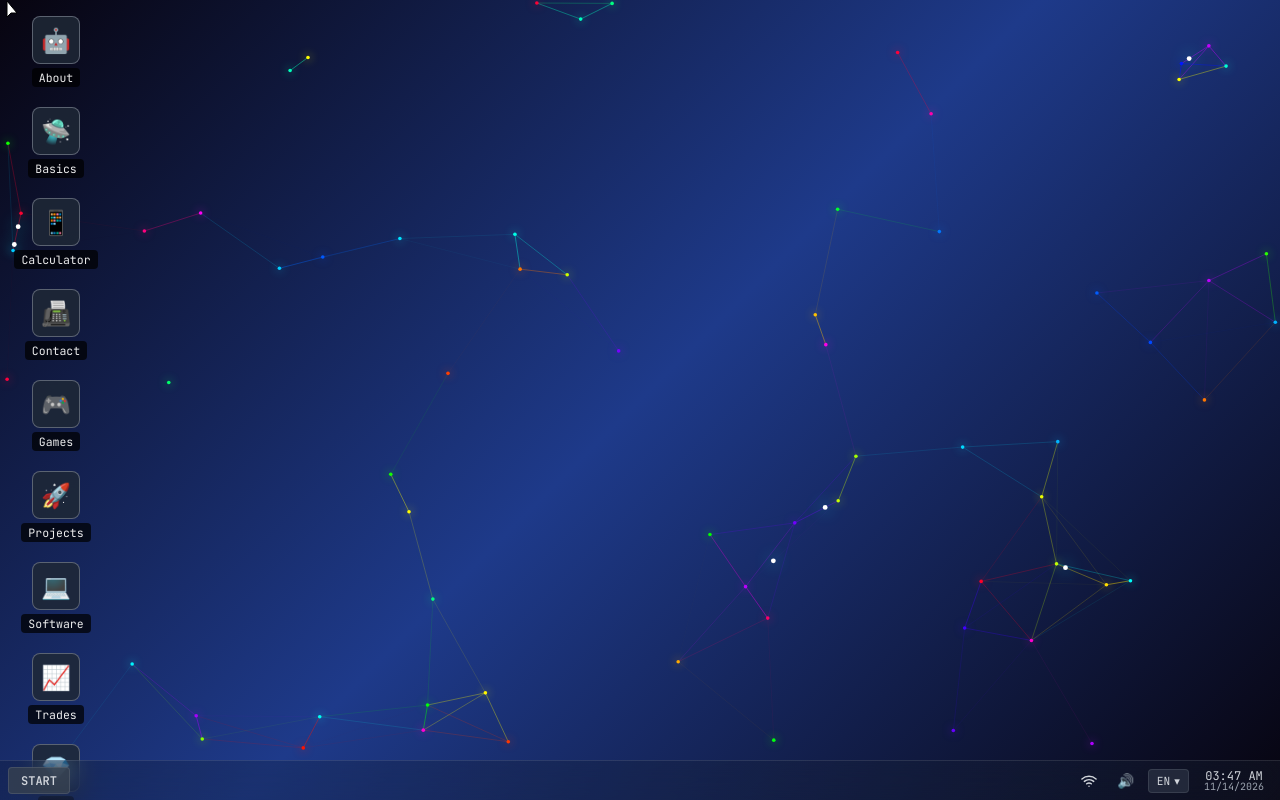
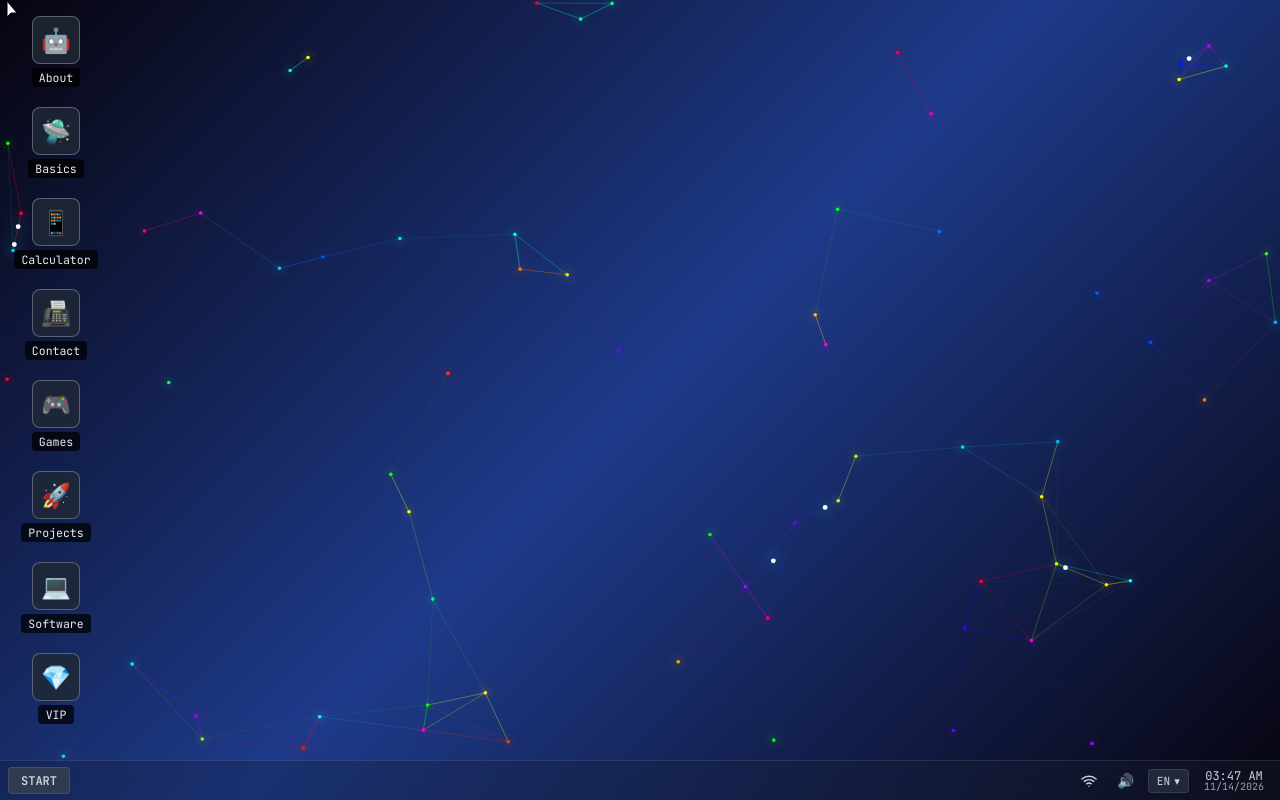
Before and after one commit to meistrelio/labaz, a plain HTML site: page index.html in a window 1280 px wide. Drawn offline with Linux system fonts and the light colour scheme; no server answers.

Commit message:
Update index.html

```diff
--- a/index.html
+++ b/index.html
@@ -49,10 +49,6 @@
             <a href="software.html" data-app="software" class="icon">
                 <div class="icon-image">💻</div>
                 <span class="icon-label">Software</span>
-            </a>
-            <a href="trades.html" data-app="trades" class="icon">
-                <div class="icon-image">📈</div>
-                <span class="icon-label">Trades</span>
             </a>
             <a href="vip.html" data-app="vip" class="icon">
                 <div class="icon-image">💎</div>
```
